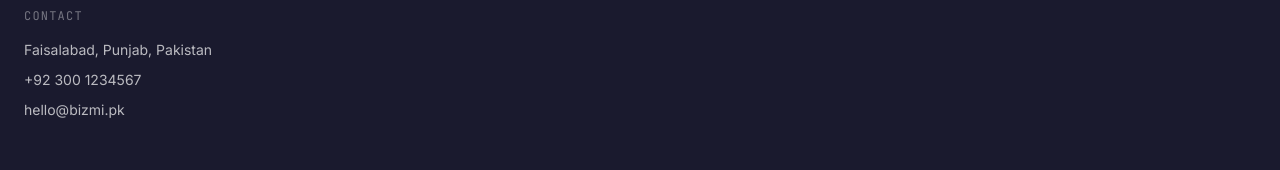
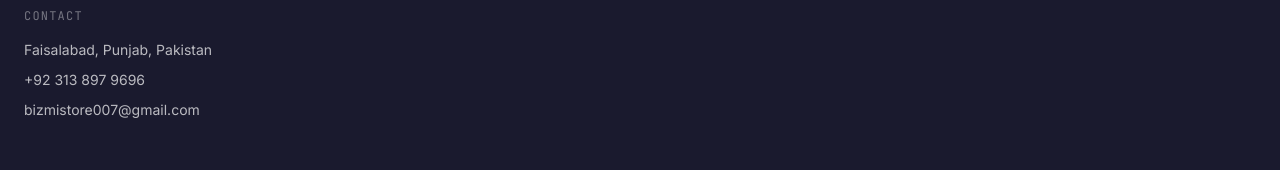
Before and after one commit to mrjaved121/bizmi, a Next.js app: page /contact in a window 1280 px wide. Shown: the part 2493-2663 px from the top of the page. Built offline with nearby package versions, Linux system fonts and the light colour scheme; no server answers.

Commit message:
added contact details

```diff
--- a/app/(marketing)/contact/page.tsx
+++ b/app/(marketing)/contact/page.tsx
@@ -37,9 +37,9 @@ const INFO_CARDS = [
   {
     icon: Mail,
     title: "Email",
-    lines: ["hello@bizmi.pk"],
+    lines: ["bizmistore007@gmail.com"],
     color: "text-purple",
-    href: "mailto:hello@bizmi.pk",
+    href: "mailto:bizmistore007@gmail.com",
     linkLabel: "Send an email",
   },
 ];
--- a/app/(marketing)/privacy/page.tsx
+++ b/app/(marketing)/privacy/page.tsx
@@ -63,7 +63,7 @@ export default function PrivacyPage() {
         <p>
           You can access, correct, or request deletion of your personal data
           at any time from your account settings, or by emailing
-          hello@bizmi.pk. School accounts should contact their assigned
+          bizmistore007@gmail.com. School accounts should contact their assigned
           Bizmi representative for institutional data requests.
         </p>
       </LegalSection>
@@ -80,7 +80,7 @@ export default function PrivacyPage() {
 
       <LegalSection title="Contact">
         <p>
-          Questions about this policy: hello@bizmi.pk, or Bizmi, Faisalabad,
+          Questions about this policy: bizmistore007@gmail.com, or Bizmi, Faisalabad,
           Punjab, Pakistan.
         </p>
       </LegalSection>
--- a/app/(marketing)/returns/page.tsx
+++ b/app/(marketing)/returns/page.tsx
@@ -39,7 +39,7 @@ export default function ReturnsPage() {
 
       <LegalSection title="How to request a return">
         <ol className="list-decimal pl-5">
-          <li>Email hello@bizmi.pk or WhatsApp +92 313 897 9696 with your order number</li>
+          <li>Email bizmistore007@gmail.com or WhatsApp +92 313 897 9696 with your order number</li>
           <li>We&apos;ll confirm eligibility and arrange a courier pickup</li>
           <li>Once received and inspected, your refund is processed within 5-7 business days</li>
         </ol>
@@ -62,7 +62,7 @@ export default function ReturnsPage() {
       </LegalSection>
 
       <LegalSection title="Contact">
-        <p>hello@bizmi.pk · +92 313 897 9696</p>
+        <p>bizmistore007@gmail.com · +92 313 897 9696</p>
       </LegalSection>
     </LegalArticle>
   );
--- a/app/(marketing)/schools/page.tsx
+++ b/app/(marketing)/schools/page.tsx
@@ -115,7 +115,7 @@ export default function SchoolsPage() {
               variant="outline"
               className="rounded-full border-[1.5px] border-ink px-6 py-3.5 text-ink hover:bg-ink hover:text-white"
               nativeButton={false}
-              render={<a href="mailto:hello@bizmi.pk?subject=Brochure%20request" />}
+              render={<a href="mailto:bizmistore007@gmail.com?subject=Brochure%20request" />}
             >
               Download brochure
             </Button>
--- a/app/(marketing)/terms/page.tsx
+++ b/app/(marketing)/terms/page.tsx
@@ -87,7 +87,7 @@ export default function TermsPage() {
       </LegalSection>
 
       <LegalSection title="Contact">
-        <p>Questions: hello@bizmi.pk.</p>
+        <p>Questions: bizmistore007@gmail.com.</p>
       </LegalSection>
     </LegalArticle>
   );
--- a/components/features/home/Footer.tsx
+++ b/components/features/home/Footer.tsx
@@ -41,8 +41,8 @@ export function Footer() {
             </h3>
             <ul className="mt-4 flex flex-col gap-2.5 text-sm text-white/70">
               <li>Faisalabad, Punjab, Pakistan</li>
-              <li>+92 300 1234567</li>
-              <li>hello@bizmi.pk</li>
+              <li>+92 313 897 9696</li>
+              <li>bizmistore007@gmail.com</li>
             </ul>
           </div>
         </div>
--- a/components/features/home/TopBar.tsx
+++ b/components/features/home/TopBar.tsx
@@ -2,7 +2,7 @@ export function TopBar() {
   const items = [
     "Free shipping on orders over Rs 5,000",
     "Cash on delivery available",
-    "Call us: +92 300 1234567",
+    "Call us: +92 313 897 9696",
   ];
 
   return (
--- a/lib/actions/inquiries.ts
+++ b/lib/actions/inquiries.ts
@@ -36,7 +36,7 @@ export async function submitContactForm(
     return { ok: false, error: "Something went wrong. Please try again." };
   }
 
-  // TODO(Resend): email sales at hello@bizmi.pk once RESEND_API_KEY is set.
+  // TODO(Resend): email sales at bizmistore007@gmail.com once RESEND_API_KEY is set.
   return { ok: true };
 }
 
```
Also changed, not shown: 1 other file (tests, documents, lock files or other folders).
